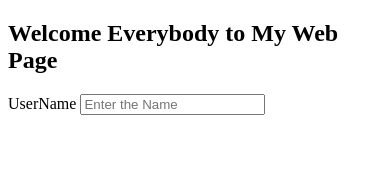
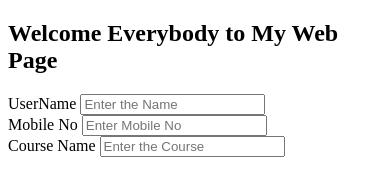
Before and after one commit to Murugesan7/Logout, a plain HTML site: page abc.html in a window 390 px wide. Drawn offline with Linux system fonts and the light colour scheme.

Commit message:
Update abc.html
mobile no added

```diff
--- a/abc.html
+++ b/abc.html
@@ -6,6 +6,14 @@
             <form method="post" action ="#">
                 <lable class="form-lable">UserName </lable>
                 <input type="text" id="name" placeholder="Enter the Name ">
+                <br>
+                <lable class="form-lable">Mobile No </lable>
+                <input type="number" id="mobile" placeholder="Enter Mobile No ">
+                <br>
+                <lable class="form-lable">Course Name </lable>
+                <input type="text" id="course" placeholder="Enter the Course ">
+                <br>
+
             </form>
         </div>
     </body>
```
